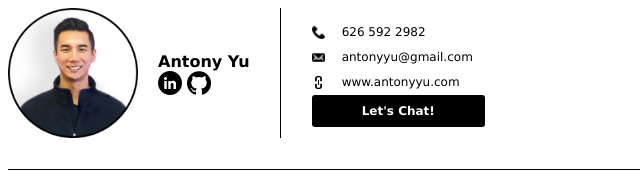
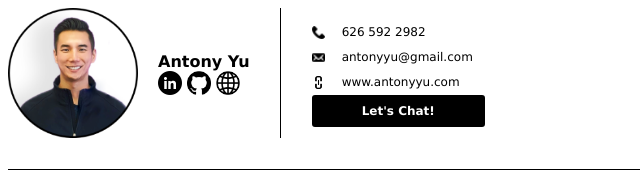
Before and after one commit to Antonomy/emailsignature, a plain HTML site: page index.html in a window 1280 px wide. Shown: the full height of the page, 0-640 px from the left. Drawn offline with Linux system fonts and the light colour scheme.

Commit message:
updated with website button

```diff
--- a/index.html
+++ b/index.html
@@ -42,6 +42,12 @@
                                         <td width="5">
                                             <div></div>
                                         </td>
+                                        <td><a href="https://antonyyu.com"><img
+                                                src="./website-icon.png" alt="personal website" height="24"
+                                                class="social-links__LinkImage-sc-py8uhj-1 cKHJaU"
+                                                ></a>
+                                    </td>
+                                    <td width="5">
                                     </tr>
                                 </tbody>
                             </table>
```
Also changed, not shown: website-icon.png (added).
